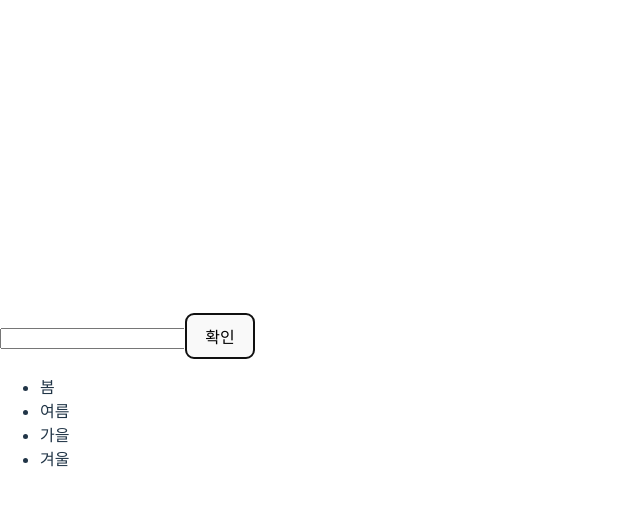
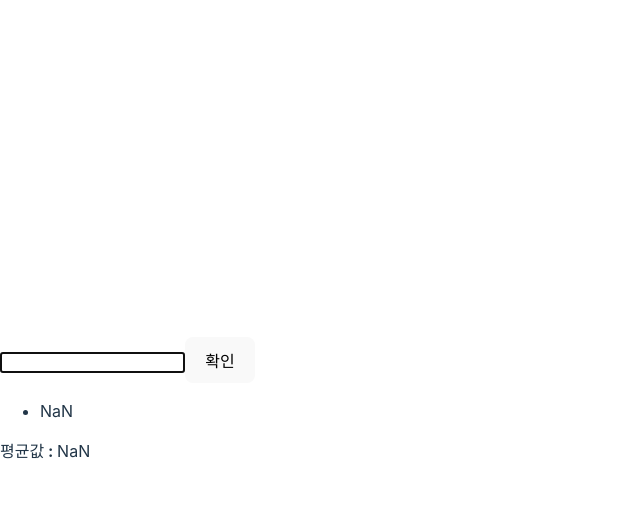
Before and after one commit to parkyeomyeong/react-prac, a React (Vite) app: page / in a window 1280 px wide. Both pictures are taken after a click on the button "확인". Shown: the top 506 px of the page, without its empty margins (0-640 px from the left). Built offline with nearby package versions, Linux system fonts and the light colour scheme.

Commit message:
2024.08.18+

```diff
--- a/src/main.tsx
+++ b/src/main.tsx
@@ -7,10 +7,14 @@ import P1props from "./practice/P1props";
 import P2State from "./practice/P2State";
 import P3event from "./practice/P3event";
 import P4Iterate from "./practice/P4Iterate";
+import P5hooks from "./practice/P5hooks";
+import P5hooks2 from "./practice/P5hooks2";
+import P6reducer from "./practice/P6reducer";
+import P7memo from "./practice/P7memo";
 
 createRoot(document.getElementById("root")!).render(
   <StrictMode>
     {/* <p1_props title={'아 이름'}/> */}
-    <P4Iterate />
+    <P7memo />
   </StrictMode>
 );
--- /dev/null
+++ b/src/practice/P5hooks.jsx
@@ -0,0 +1,34 @@
+import React, { useEffect, useState } from "react";
+
+const P5hooks = () => {
+  const [name, setName] = useState("");
+  const [nickname, setNickName] = useState("");
+
+  useEffect(() => {
+    console.log("렌더링완료!");
+    console.log({
+      name,
+      nickname,
+    });
+
+    return () => {
+      console.log("clean up");
+      console.log(name);
+    };
+  }, [name]);
+
+  const onNameChange = (e) => setName(e.target.value);
+  const onNickNameChange = (e) => setNickName(e.target.value);
+
+  return (
+    <div>
+      <input type="text" value={name} onChange={onNameChange} />
+      <input type="text" value={nickname} onChange={onNickNameChange} />
+
+      <h2>이름 : {name}</h2>
+      <h2>닉네임 : {nickname}</h2>
+    </div>
+  );
+};
+
+export default P5hooks;
--- /dev/null
+++ b/src/practice/P5hooks2.jsx
@@ -0,0 +1,17 @@
+import React, { useState } from "react";
+import P5hooks from "./P5hooks";
+
+const P5hooks2 = () => {
+  const [visible, setVisible] = useState(true);
+  const onClickEvent = () => setVisible(!visible);
+
+  return (
+    <div>
+      <button onClick={onClickEvent}>{visible ? "보이기" : "숨기기"}</button>
+      <hr />
+      {visible && <P5hooks />}
+    </div>
+  );
+};
+
+export default P5hooks2;
--- /dev/null
+++ b/src/practice/P6reducer.jsx
@@ -0,0 +1,39 @@
+import React, { useReducer } from "react";
+
+function reducer(state, action) {
+  return {
+    ...state,
+    [action.name]: action.value,
+  };
+}
+
+const P6reducer = () => {
+  const [state, dispatch] = useReducer(reducer, {
+    name: "",
+    nickname: "",
+  });
+
+  const { name, nickname } = state;
+
+  return (
+    <div>
+      <input
+        type="text"
+        name="name"
+        value={name}
+        onChange={(e) => dispatch(e.target)}
+      />
+      <input
+        type="text"
+        name="nickname"
+        value={nickname}
+        onChange={(e) => dispatch(e.target)}
+      />
+
+      <h2>이름 : {name}</h2>
+      <h2>닉네임 : {nickname}</h2>
+    </div>
+  );
+};
+
+export default P6reducer;
--- /dev/null
+++ b/src/practice/P7memo.jsx
@@ -0,0 +1,53 @@
+import React, { useCallback, useMemo, useRef, useState } from "react";
+
+const getAvg = (numbers) => {
+  console.log("평균값 계산 중");
+  if (numbers.length == 0) return 0;
+  const sum = numbers.reduce((a, b) => a + b);
+  return sum / numbers.length;
+};
+
+const P7memo = () => {
+  const [list, setList] = useState([]);
+  const [number, setNumber] = useState("");
+  const inputEl = useRef();
+
+  //   const onClickEvent = () => {
+  //     const nextList = list.concat(parseInt(number));
+  //     setList(nextList);
+  //     setNumber("");
+  //   };
+  const onChange = (e) => {
+    setNumber(e.target.value);
+    console.log("onChange 생성됨");
+  };
+
+  const onClickEvent = useCallback(() => {
+    const nextList = list.concat(parseInt(number));
+    setList(nextList);
+    setNumber("");
+    // console.log("onClick 생성");
+    inputEl.current.focus();
+  }, [list, number]); //의존하는 값이 있다면 그 값을 무조건 넣어줘야함
+
+  //   const onChange = useCallback((e) => setNumber(e.target.value), []);
+
+  const calAvg = useMemo(() => getAvg(list), [list]);
+  return (
+    <>
+      <input value={number} onChange={onChange} ref={inputEl} />
+      <button onClick={onClickEvent}>확인</button>
+      <ul>
+        {list.map((item, index) => (
+          <li key={index}>{item}</li>
+        ))}
+      </ul>
+      <div>
+        <b>평균값 : </b>
+        {calAvg}
+      </div>
+    </>
+  );
+};
+
+export default P7memo;
```
